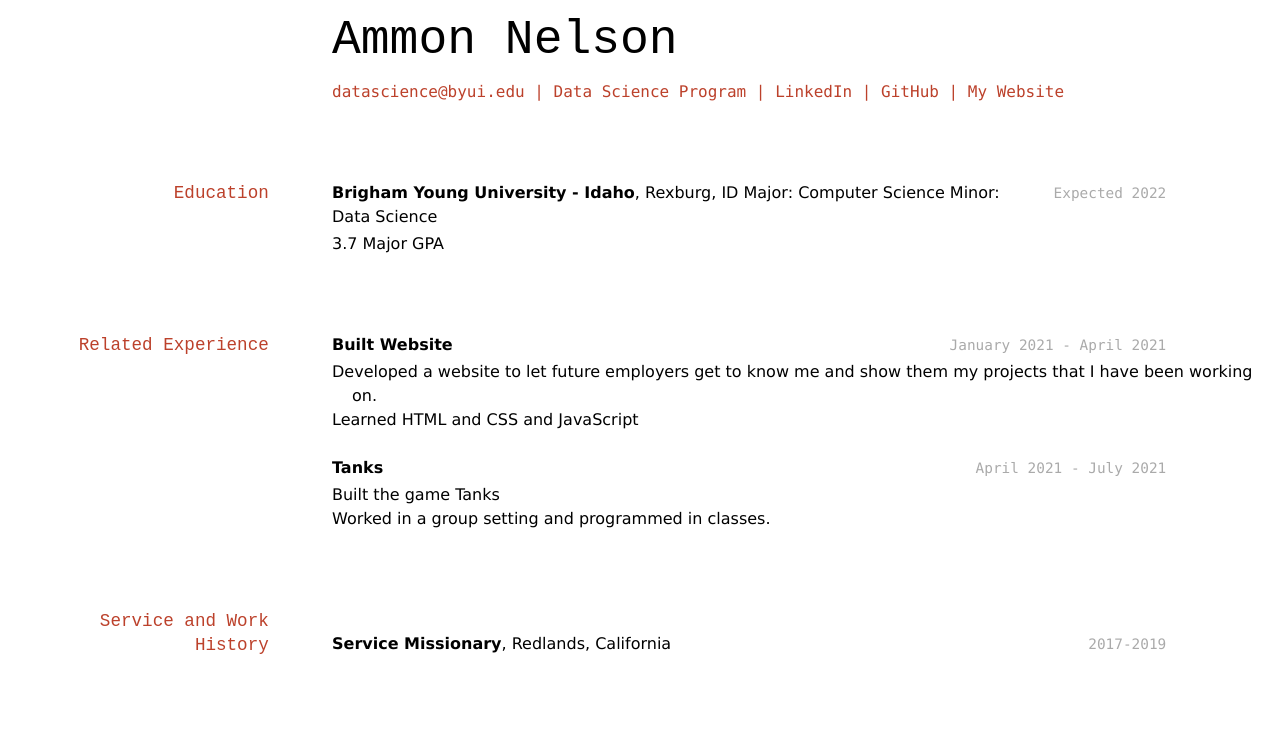
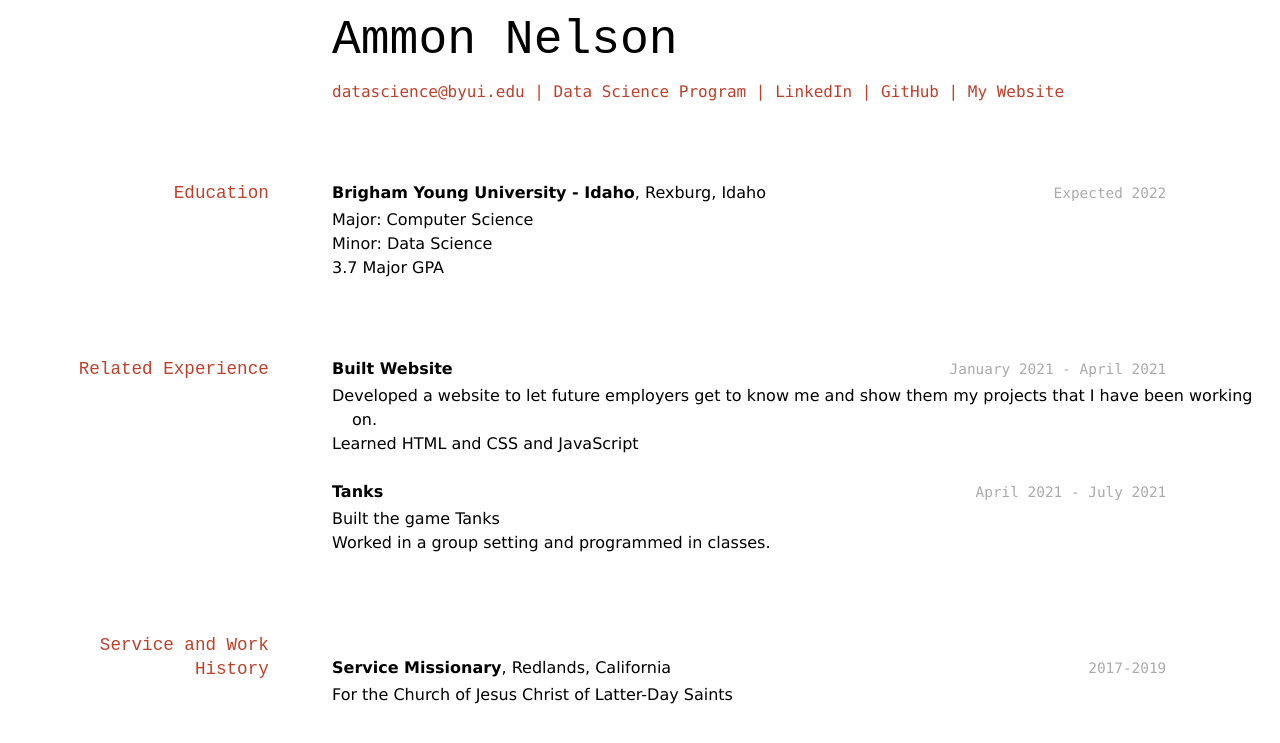
Before and after one commit to byuids-resumes/AmmonNelson_resume, a Jekyll site: the page built from docs/index.md, in a window 1280 px wide. Shown: the top 743 px of the page. Built offline with Jekyll 4.4.1, drawn with Linux system fonts in a browser that asks for light colours.

Commit message:
changes 3.0

```diff
--- a/docs/index.md
+++ b/docs/index.md
@@ -14,9 +14,9 @@ title: Ammon Nelson's Resume
 
 ## Education
 `Expected 2022`
-__Brigham Young University - Idaho__, Rexburg, ID
-Major: Computer Science
-Minor: Data Science
+__Brigham Young University - Idaho__, Rexburg, Idaho
+- Major: Computer Science
+- Minor: Data Science
 - 3.7 Major GPA
 
 
@@ -36,6 +36,7 @@ __Tanks__
 
 `2017-2019`
 __Service Missionary__, Redlands, California
+- For the Church of Jesus Christ of Latter-Day Saints
 
 
 
```
